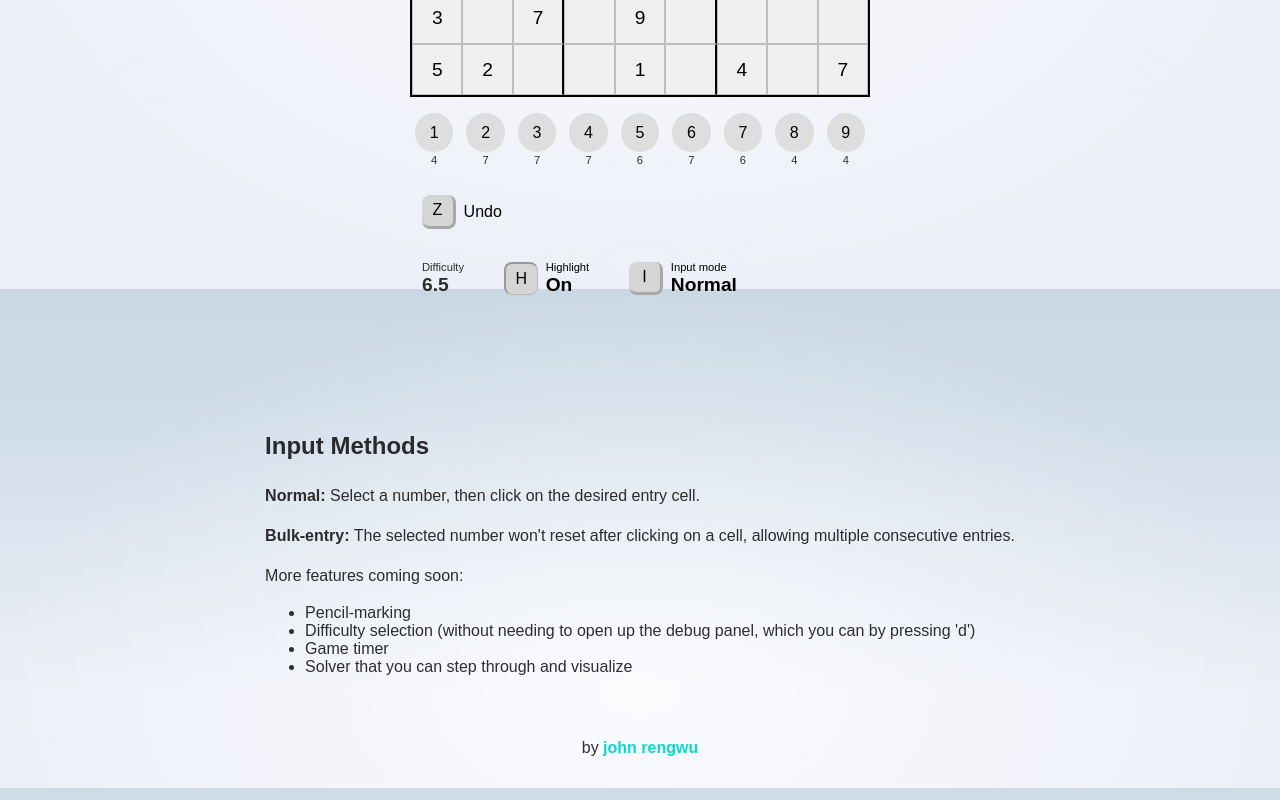
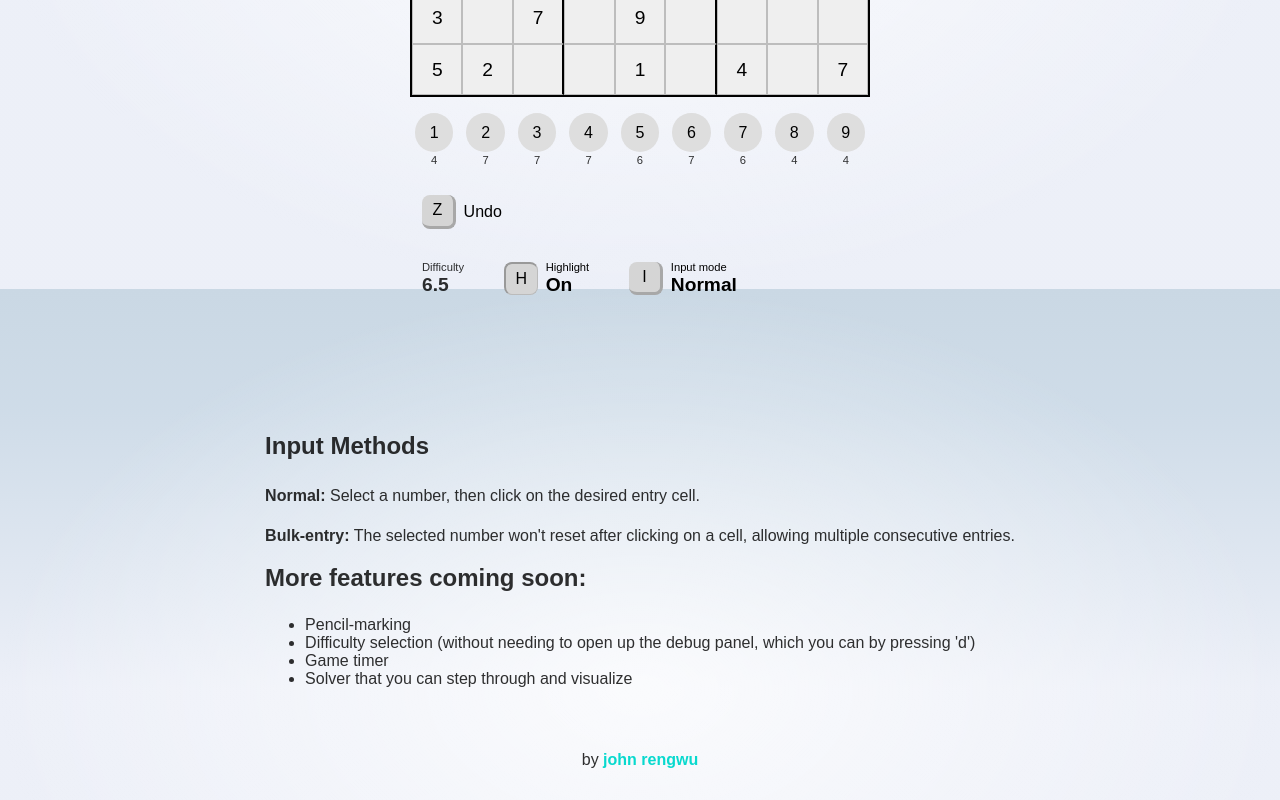
Before and after one commit to johngohrw/sudoku-solver, a SvelteKit app: page / in a window 1280 px wide. Shown: the part 511-1311 px from the top of the page. Built offline with nearby package versions, Linux system fonts and the light colour scheme.

Commit message:
docs: update about and more features

```diff
--- a/src/routes/+page.svelte
+++ b/src/routes/+page.svelte
@@ -22,7 +22,7 @@
 			The selected number won't reset after clicking on a cell, allowing multiple consecutive entries.
 		</p>
 
-		<p>More features coming soon:</p>
+		<h2>More features coming soon:</h2>
 		<ul>
 			<li>Pencil-marking</li>
 			<li>
```
